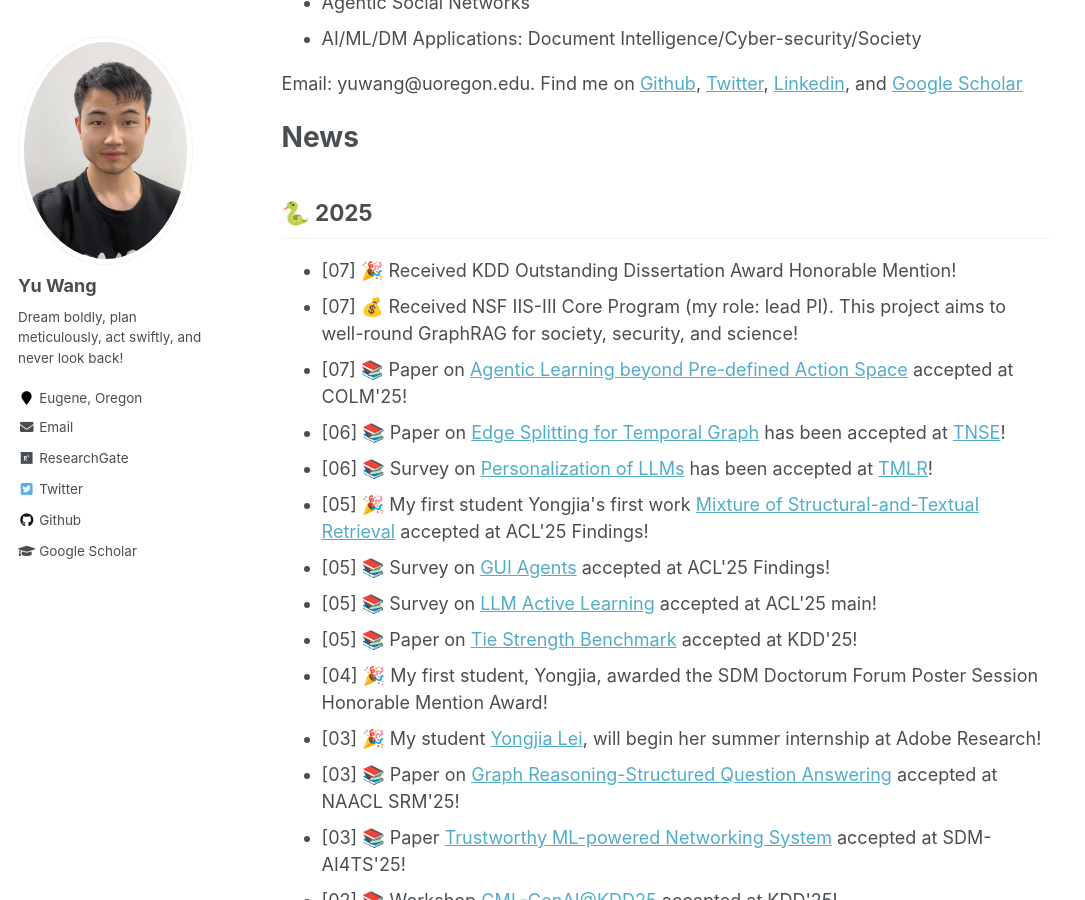
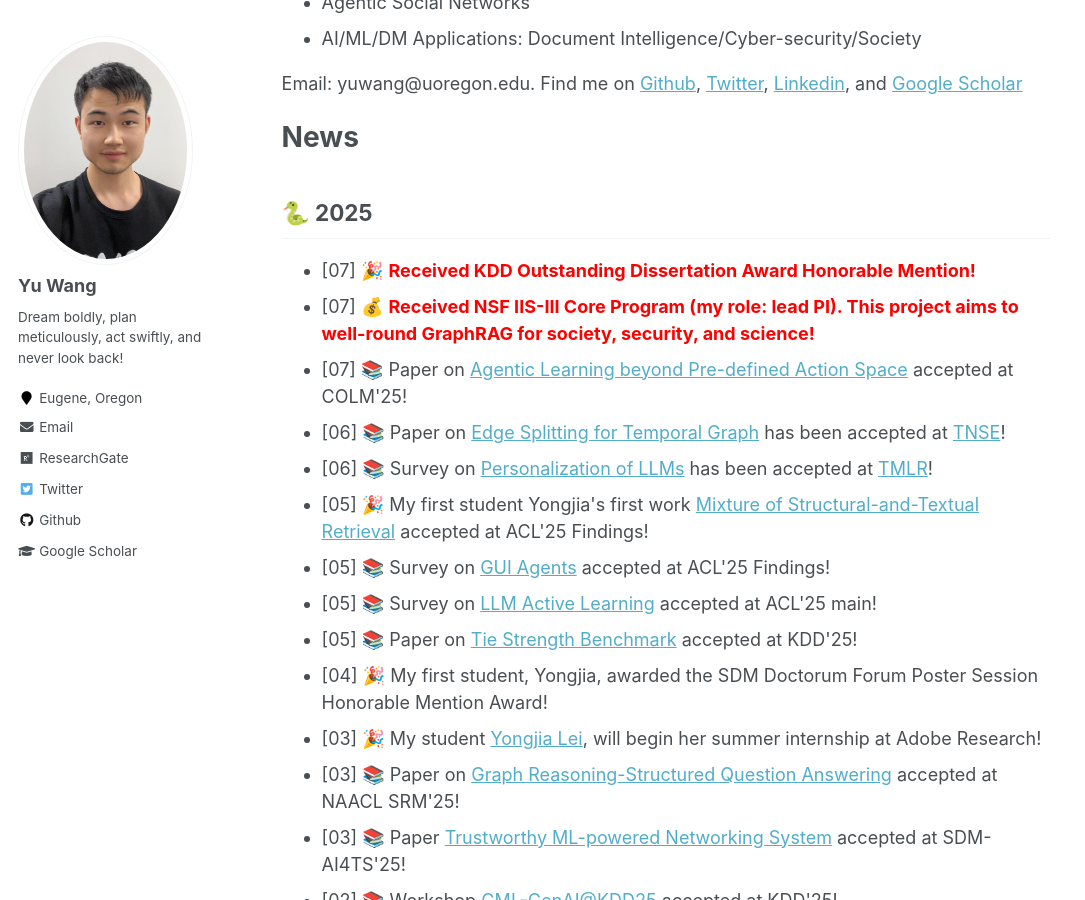
Before and after one commit to yuwang0103/yuwang0103.github.io, a Jekyll site: the page built from _pages/about.md, in a window 1280 px wide and 900 px high, scrolled down 680 px. Shown: the whole window, without its empty margins (0-1085 px from the left). Built offline with Jekyll 4.4.1, drawn with Linux system fonts in a browser that asks for light colours.

Commit message:
Update about.md

```diff
--- a/_pages/about.md
+++ b/_pages/about.md
@@ -34,8 +34,8 @@ News
 🐍 2025
 -----
 <ul>
-<li>[07] 🎉 Received KDD Outstanding Dissertation Award Honorable Mention!</li>
-<li>[07] 💰 Received NSF IIS-III Core Program (my role: lead PI). This project aims to well-round GraphRAG for society, security, and science!</li>
+<li>[07] 🎉 <span style="color:red"><b>Received KDD Outstanding Dissertation Award Honorable Mention!</b></span></li>
+<li>[07] 💰 <span style="color:red"><b>Received NSF IIS-III Core Program (my role: lead PI). This project aims to well-round GraphRAG for society, security, and science!</b></span></li>
 <li>[07] 📚 Paper on <a href='https://arxiv.org/abs/2411.01747'>Agentic Learning beyond Pre-defined Action Space</a> accepted at COLM'25!</li>
 <li>[06] 📚 Paper on <a href='https://ieeexplore.ieee.org/document/11029199'>Edge Splitting for Temporal Graph</a> has been accepted at <a href='https://ieeexplore.ieee.org/xpl/RecentIssue.jsp?punumber=6488902'>TNSE</a>!</li>
 <li>[06] 📚 Survey on <a href='https://arxiv.org/abs/2411.00027'>Personalization of LLMs</a> has been accepted at <a href='https://jmlr.org/tmlr/'>TMLR</a>!</li>
```
